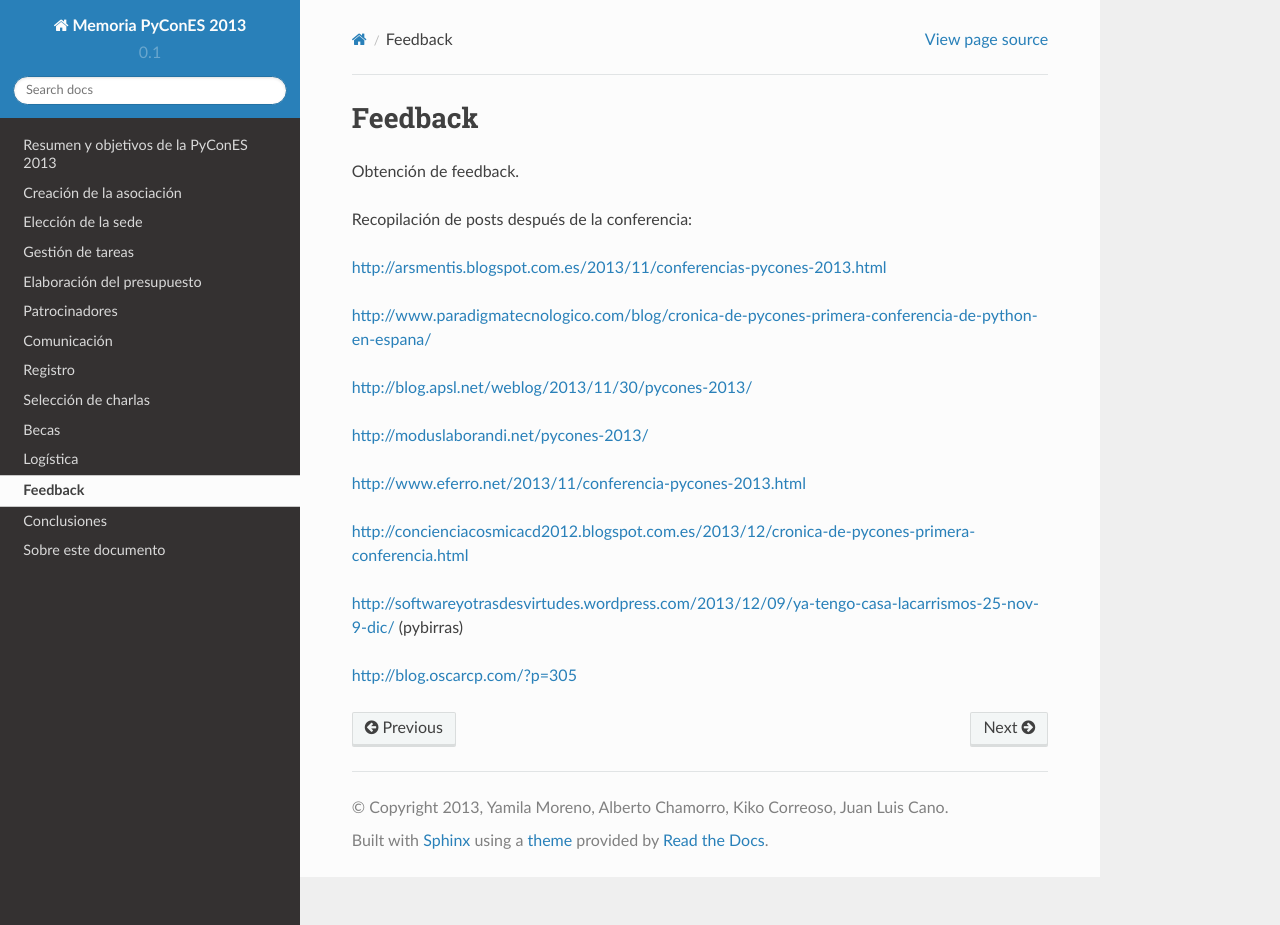
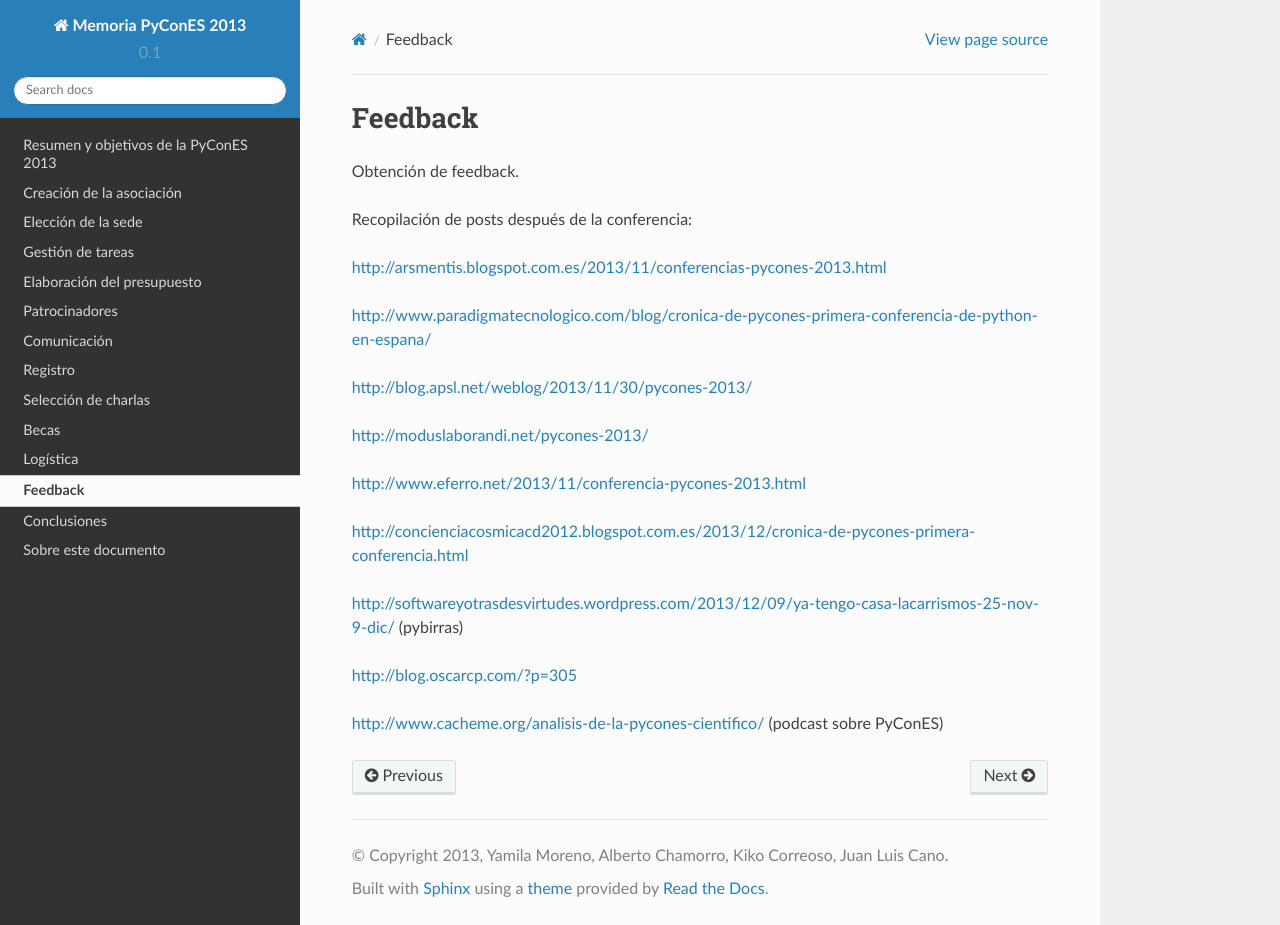
Before and after one commit to python-spain/postmortem-pycones2013, a Sphinx documentation site: the page built from source/feedback.rst, in a window 1280 px wide and 925 px high. Built offline with Sphinx 7.4.7 and the Read the Docs theme 2.0.0, drawn with Linux system fonts in a browser that asks for light colours.

Commit message:
Añadido nuevo enlace

```diff
--- a/source/feedback.rst
+++ b/source/feedback.rst
@@ -20,3 +20,5 @@ http://concienciacosmicacd2012.blogspot.com.es/2013/12/cronica-de-pycones-primer
 http://softwareyotrasdesvirtudes.wordpress.com/2013/12/09/ya-tengo-casa-lacarrismos-25-nov-9-dic/ (pybirras)
 
 http://blog.oscarcp.com/?p=305
+
+http://www.cacheme.org/analisis-de-la-pycones-cientifico/ (podcast sobre PyConES)
```
